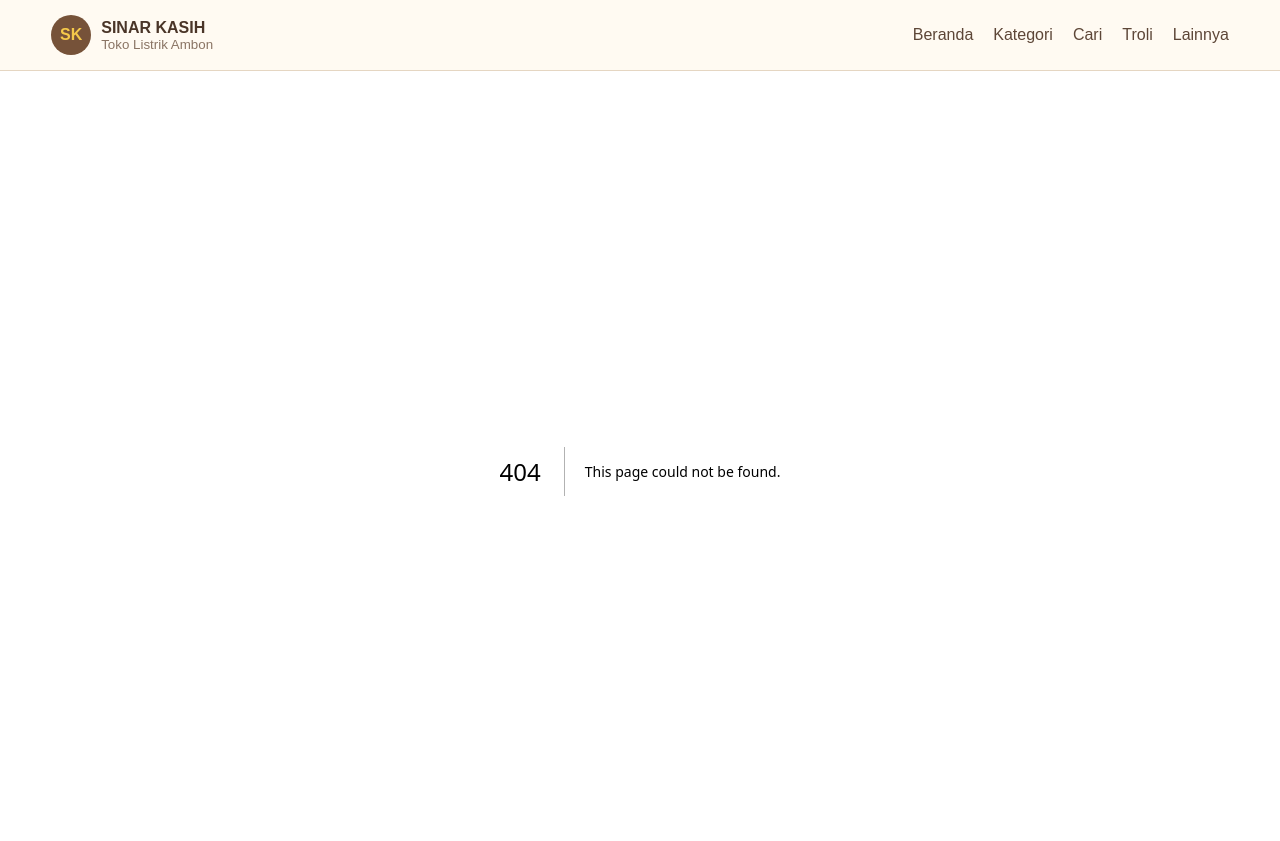
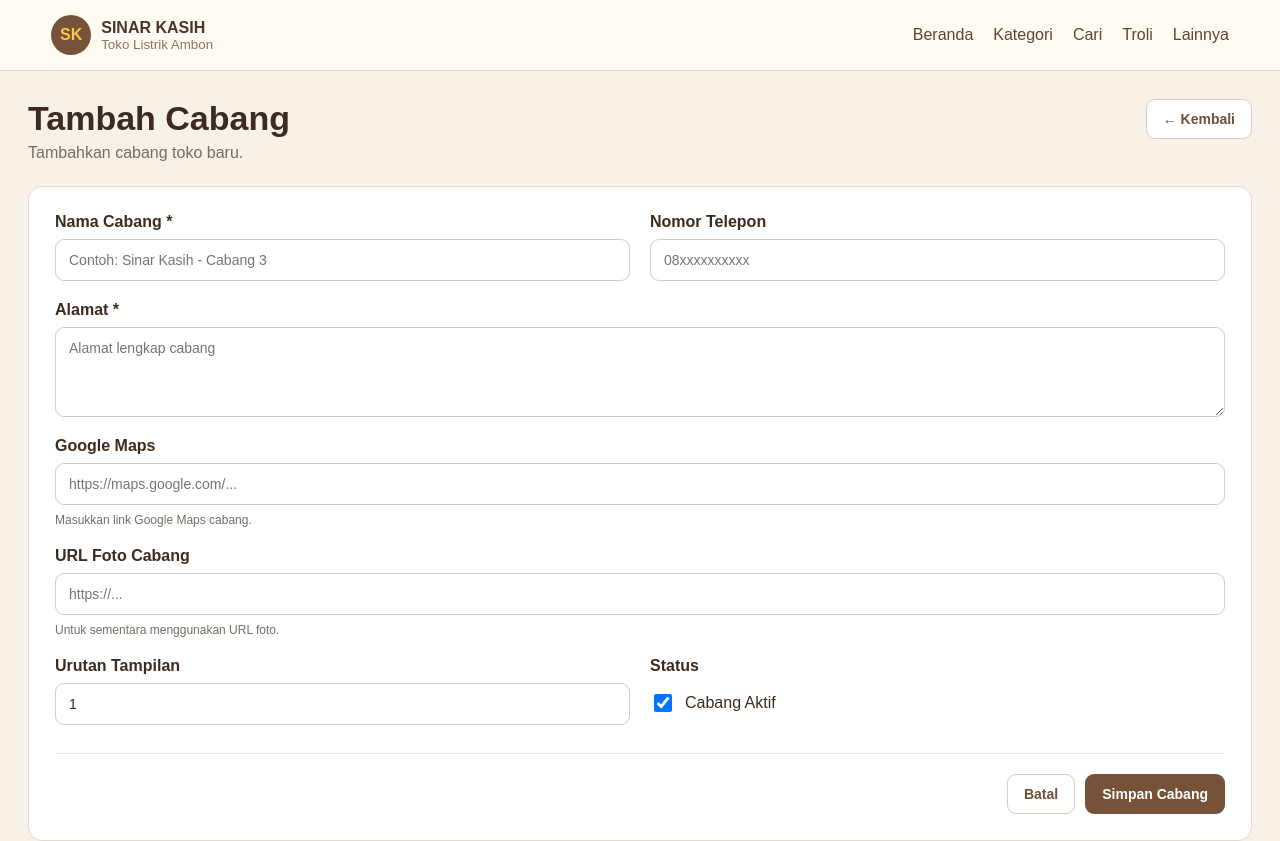
Before and after one commit to sinarkasih/website-sinar-kasih, a Next.js app: page /admin/toko/cabang/tambah in a window 1280 px wide. Before the commit this address had no page. Shown: the top 841 px of the page. Built offline with nearby package versions, Linux system fonts and the light colour scheme.

Commit message:
Tambah Form Cabang Toko

```diff
--- /dev/null
+++ b/app/admin/toko/cabang/tambah/page.js
@@ -0,0 +1,368 @@
+"use client";
+
+import { useState } from "react";
+import { useRouter } from "next/navigation";
+import { getSupabase } from "@/lib/supabase";
+
+export default function Page() {
+  const router = useRouter();
+
+  const [form, setForm] = useState({
+    nama: "",
+    alamat: "",
+    telepon: "",
+    google_maps_url: "",
+    foto: "",
+    aktif: true,
+    urutan: 1,
+  });
+
+  const [saving, setSaving] = useState(false);
+  const [error, setError] = useState("");
+
+  function handleChange(event) {
+    const { name, value, type, checked } = event.target;
+
+    setForm((current) => ({
+      ...current,
+      [name]: type === "checkbox" ? checked : value,
+    }));
+  }
+
+  async function simpan(event) {
+    event.preventDefault();
+
+    setError("");
+
+    if (!form.nama.trim()) {
+      setError("Nama cabang wajib diisi.");
+      return;
+    }
+
+    if (!form.alamat.trim()) {
+      setError("Alamat cabang wajib diisi.");
+      return;
+    }
+
+    setSaving(true);
+
+    const supabase = getSupabase();
+
+    if (!supabase) {
+      setError("Konfigurasi Supabase belum tersedia.");
+      setSaving(false);
+      return;
+    }
+
+    const { error: insertError } = await supabase
+      .from("cabang_toko")
+      .insert({
+        nama: form.nama.trim(),
+        alamat: form.alamat.trim(),
+        telepon: form.telepon.trim() || null,
+        google_maps_url: form.google_maps_url.trim() || null,
+        foto: form.foto.trim() || null,
+        aktif: form.aktif,
+        urutan: Number(form.urutan) || 1,
+      });
+
+    if (insertError) {
+      setError(insertError.message);
+      setSaving(false);
+      return;
+    }
+
+    router.push("/admin/toko");
+  }
+
+  return (
+    <section className="dash page">
+      <div className="page-head">
+        <div>
+          <h1>Tambah Cabang</h1>
+          <p>Tambahkan cabang toko baru.</p>
+        </div>
+
+        <button
+          type="button"
+          className="btn secondary"
+          onClick={() => router.push("/admin/toko")}
+        >
+          ← Kembali
+        </button>
+      </div>
+
+      {error && <div className="error-box">{error}</div>}
+
+      <form onSubmit={simpan} className="form-card">
+        <div className="form-grid">
+          <div className="field">
+            <label>Nama Cabang *</label>
+            <input
+              name="nama"
+              value={form.nama}
+              onChange={handleChange}
+              placeholder="Contoh: Sinar Kasih - Cabang 3"
+            />
+          </div>
+
+          <div className="field">
+            <label>Nomor Telepon</label>
+            <input
+              name="telepon"
+              value={form.telepon}
+              onChange={handleChange}
+              placeholder="08xxxxxxxxxx"
+            />
+          </div>
+
+          <div className="field full">
+            <label>Alamat *</label>
+            <textarea
+              name="alamat"
+              value={form.alamat}
+              onChange={handleChange}
+              rows="4"
+              placeholder="Alamat lengkap cabang"
+            />
+          </div>
+
+          <div className="field full">
+            <label>Google Maps</label>
+            <input
+              name="google_maps_url"
+              value={form.google_maps_url}
+              onChange={handleChange}
+              placeholder="https://maps.google.com/..."
+            />
+            <small>
+              Masukkan link Google Maps cabang.
+            </small>
+          </div>
+
+          <div className="field full">
+            <label>URL Foto Cabang</label>
+            <input
+              name="foto"
+              value={form.foto}
+              onChange={handleChange}
+              placeholder="https://..."
+            />
+            <small>
+              Untuk sementara menggunakan URL foto.
+            </small>
+          </div>
+
+          <div className="field">
+            <label>Urutan Tampilan</label>
+            <input
+              type="number"
+              name="urutan"
+              min="1"
+              value={form.urutan}
+              onChange={handleChange}
+            />
+          </div>
+
+          <div className="field">
+            <label>Status</label>
+
+            <label className="check-row">
+              <input
+                type="checkbox"
+                name="aktif"
+                checked={form.aktif}
+                onChange={handleChange}
+              />
+              <span>Cabang Aktif</span>
+            </label>
+          </div>
+        </div>
+
+        <div className="form-actions">
+          <button
+            type="button"
+            className="btn secondary"
+            onClick={() => router.push("/admin/toko")}
+            disabled={saving}
+          >
+            Batal
+          </button>
+
+          <button
+            type="submit"
+            className="btn primary"
+            disabled={saving}
+          >
+            {saving ? "Menyimpan..." : "Simpan Cabang"}
+          </button>
+        </div>
+      </form>
+
+      <style jsx>{`
+        .page {
+          width: 100%;
+          max-width: none;
+          box-sizing: border-box;
+        }
+
+        .page-head {
+          display: flex;
+          justify-content: space-between;
+          align-items: flex-start;
+          gap: 20px;
+          margin-bottom: 24px;
+        }
+
+        .page-head h1 {
+          margin: 0 0 6px;
+          font-size: 34px;
+          color: #3d2b20;
+        }
+
+        .page-head p {
+          margin: 0;
+          color: #766d65;
+        }
+
+        .form-card {
+          width: 100%;
+          background: #fff;
+          border: 1px solid #e2d9cf;
+          border-radius: 14px;
+          padding: 26px;
+          box-sizing: border-box;
+        }
+
+        .form-grid {
+          display: grid;
+          grid-template-columns: repeat(2, minmax(0, 1fr));
+          gap: 20px;
+        }
+
+        .field {
+          display: flex;
+          flex-direction: column;
+          gap: 8px;
+        }
+
+        .field.full {
+          grid-column: 1 / -1;
+        }
+
+        .field label {
+          font-weight: 700;
+          color: #3d2b20;
+        }
+
+        .field small {
+          color: #766d65;
+          font-size: 12px;
+        }
+
+        .field input,
+        .field textarea {
+          width: 100%;
+          box-sizing: border-box;
+          border: 1px solid #d8ccc0;
+          border-radius: 9px;
+          padding: 12px 13px;
+          font-size: 14px;
+          background: #fff;
+          color: #3d2b20;
+          font-family: inherit;
+        }
+
+        .field textarea {
+          resize: vertical;
+        }
+
+        .field input:focus,
+        .field textarea:focus {
+          outline: none;
+          border-color: #8a654a;
+        }
+
+        .check-row {
+          display: flex !important;
+          flex-direction: row !important;
+          align-items: center;
+          gap: 10px;
+          cursor: pointer;
+          font-weight: 400 !important;
+          padding-top: 8px;
+        }
+
+        .check-row input {
+          width: 18px;
+          height: 18px;
+        }
+
+        .form-actions {
+          display: flex;
+          justify-content: flex-end;
+          gap: 10px;
+          margin-top: 28px;
+          padding-top: 20px;
+          border-top: 1px solid #eee7df;
+        }
+
+        .btn {
+          border-radius: 9px;
+          padding: 11px 16px;
+          font-weight: 700;
+          cursor: pointer;
+          font-size: 14px;
+          border: 1px solid transparent;
+        }
+
+        .btn:disabled {
+          opacity: 0.6;
+          cursor: not-allowed;
+        }
+
+        .btn.primary {
+          background: #765238;
+          color: #fff;
+        }
+
+        .btn.secondary {
+          background: #fff;
+          color: #6f4f39;
+          border-color: #d9cbbd;
+        }
+
+        .error-box {
+          padding: 14px 16px;
+          border-radius: 9px;
+          background: #fde9e7;
+          color: #9b332a;
+          border: 1px solid #efc8c3;
+          margin-bottom: 18px;
+        }
+
+        @media (max-width: 700px) {
+          .page-head {
+            flex-direction: column;
+          }
+
+          .form-grid {
+            grid-template-columns: 1fr;
+          }
+
+          .field.full {
+            grid-column: auto;
+          }
+
+          .form-actions {
+            justify-content: stretch;
+          }
+
+          .form-actions .btn {
+            flex: 1;
+          }
+        }
+      `}</style>
+    </section>
+  );
+}
```
